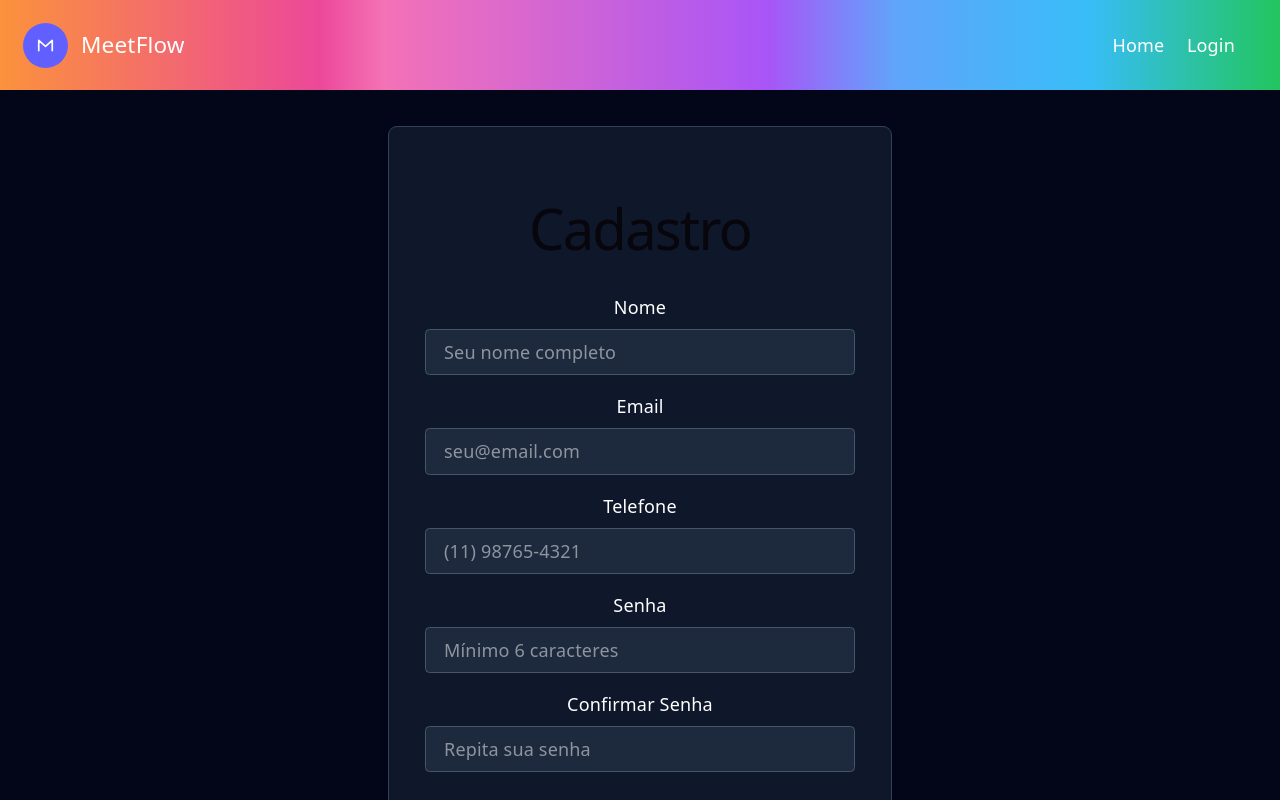
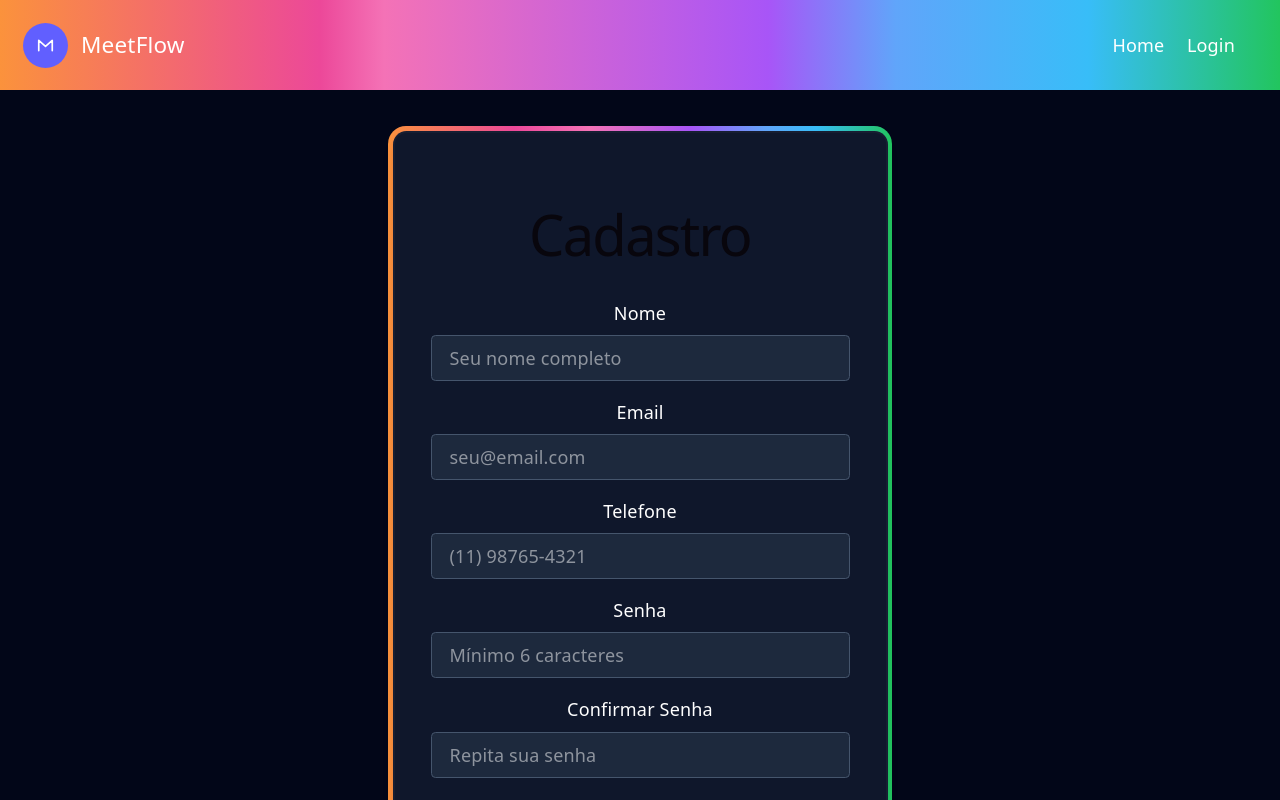
Before and after one commit to Gabrielly023/meetflow-tcc, a React app in the folder frontend/: page /signup in a window 1280 px wide. Shown: the top 800 px of the page. Built offline with nearby package versions, Linux system fonts and the light colour scheme; the HTML template or start-up script is replaced by a standard one.

Commit message:
login e cadastro borda-18/06

```diff
--- a/frontend/src/pages/Login/index.jsx
+++ b/frontend/src/pages/Login/index.jsx
@@ -37,7 +37,17 @@ const Login = () => {
     <div className="bg-slate-950 w-full min-h-screen">
       <Header />
       <main className="w-full flex flex-col items-center justify-center min-h-[calc(100vh-80px)]">
-        <div className="w-full max-w-md bg-slate-900 rounded-lg shadow-lg p-8 border border-slate-700">
+        <div
+          className="w-full max-w-md p-1 rounded-2xl"
+          style={{
+            background:
+              "linear-gradient(90deg, #fb923c 0%, #ec4899 25%, #f472b6 40%, #a855f7 60%, #60a5fa 75%, #38bdf8 85%, #22c55e 100%)",
+          }}
+        >
+          <div
+            className="bg-slate-900 rounded-xl shadow-lg p-8"
+            style={{ border: "2px solid rgba(255,255,255,0.03)" }}
+          >
             <h1 className="text-3xl font-bold text-white mb-6 text-center">
               Login
             </h1>
@@ -113,6 +123,7 @@ const Login = () => {
               ← Voltar para home
             </button>
           </div>
+        </div>
       </main>
     </div>
   );
--- a/frontend/src/pages/Signup/index.jsx
+++ b/frontend/src/pages/Signup/index.jsx
@@ -91,7 +91,17 @@ const Signup = () => {
     <div className="bg-slate-950 w-full min-h-screen">
       <Header />
       <main className="w-full flex flex-col items-center justify-center min-h-[calc(100vh-80px)] py-8">
-        <div className="w-full max-w-md bg-slate-900 rounded-lg shadow-lg p-8 border border-slate-700">
+        <div
+          className="w-full max-w-md p-1 rounded-2xl"
+          style={{
+            background:
+              "linear-gradient(90deg, #fb923c 0%, #ec4899 25%, #f472b6 40%, #a855f7 60%, #60a5fa 75%, #38bdf8 85%, #22c55e 100%)",
+          }}
+        >
+          <div
+            className="bg-slate-900 rounded-xl shadow-lg p-8"
+            style={{ border: "2px solid rgba(255,255,255,0.03)" }}
+          >
             <h1 className="text-3xl font-bold text-white mb-6 text-center">
               Cadastro
             </h1>
@@ -232,6 +242,7 @@ const Signup = () => {
               ← Voltar para home
             </button>
           </div>
+        </div>
       </main>
     </div>
   );
```
Lines whose indentation alone changed are shown as unchanged.
